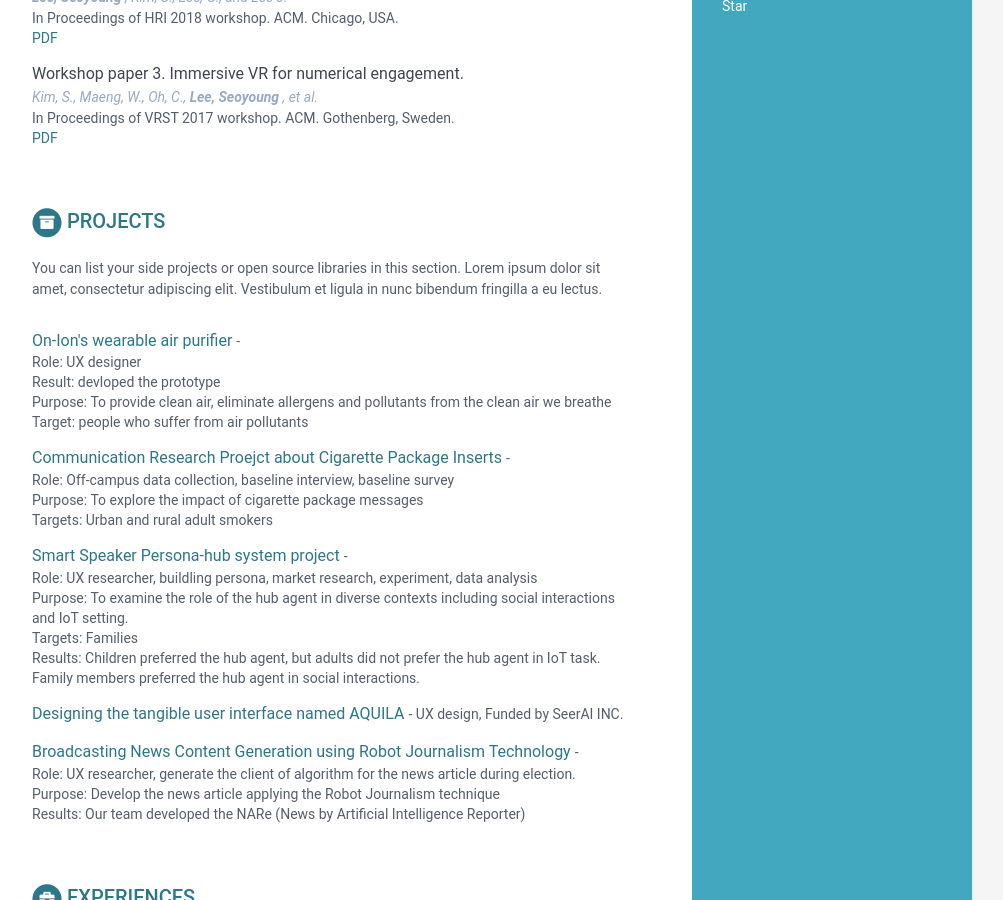
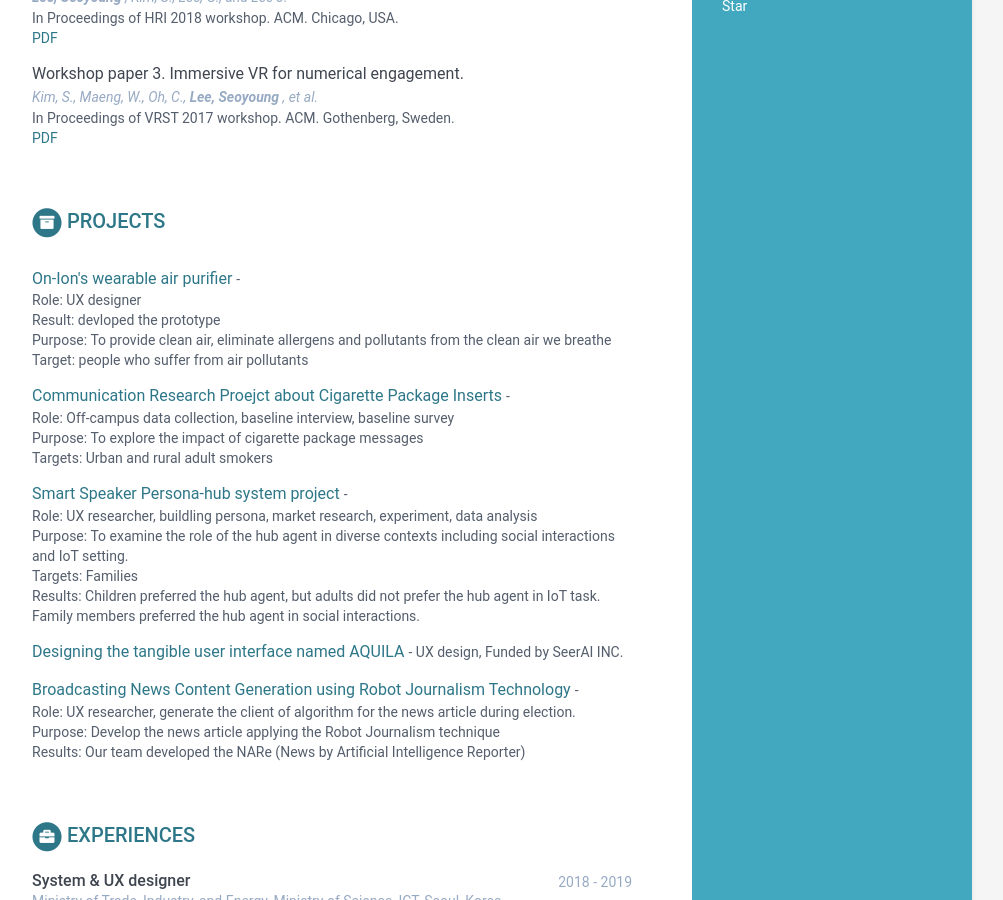
Before and after one commit to annesylee/annesylee.github.io, a Jekyll site: the page built from index.html, in a window 1280 px wide and 900 px high, scrolled down 1121 px. Shown: the whole window, without its empty margins (168-1171 px from the left). Built offline with Jekyll 4.4.1, drawn with Linux system fonts in a browser that asks for light colours.

Commit message:
Update data.yml

```diff
--- a/_data/data.yml
+++ b/_data/data.yml
@@ -126,9 +126,7 @@
 projects:
     title: Projects
     intro: >
-      You can list your side projects or open source libraries in this
-      section. Lorem ipsum dolor sit amet, consectetur adipiscing elit.
-      Vestibulum et ligula in nunc bibendum fringilla a eu lectus.
+
     assignments:
       - title: On-Ion's wearable air purifier
         link: "#"
```
